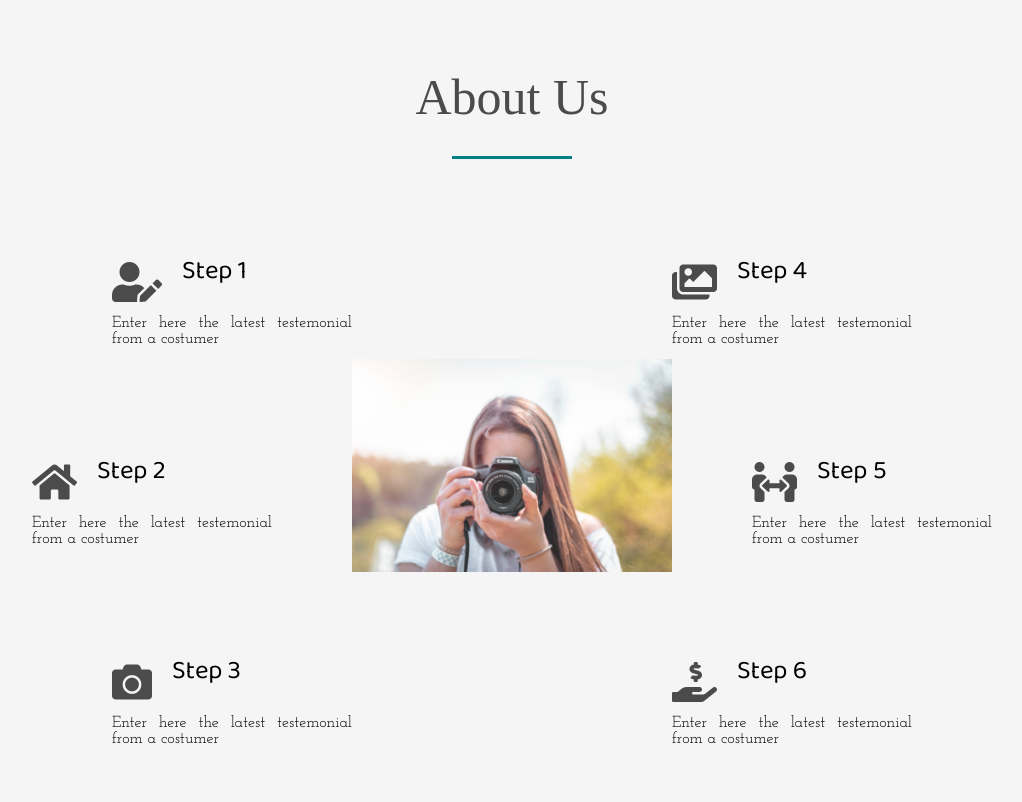
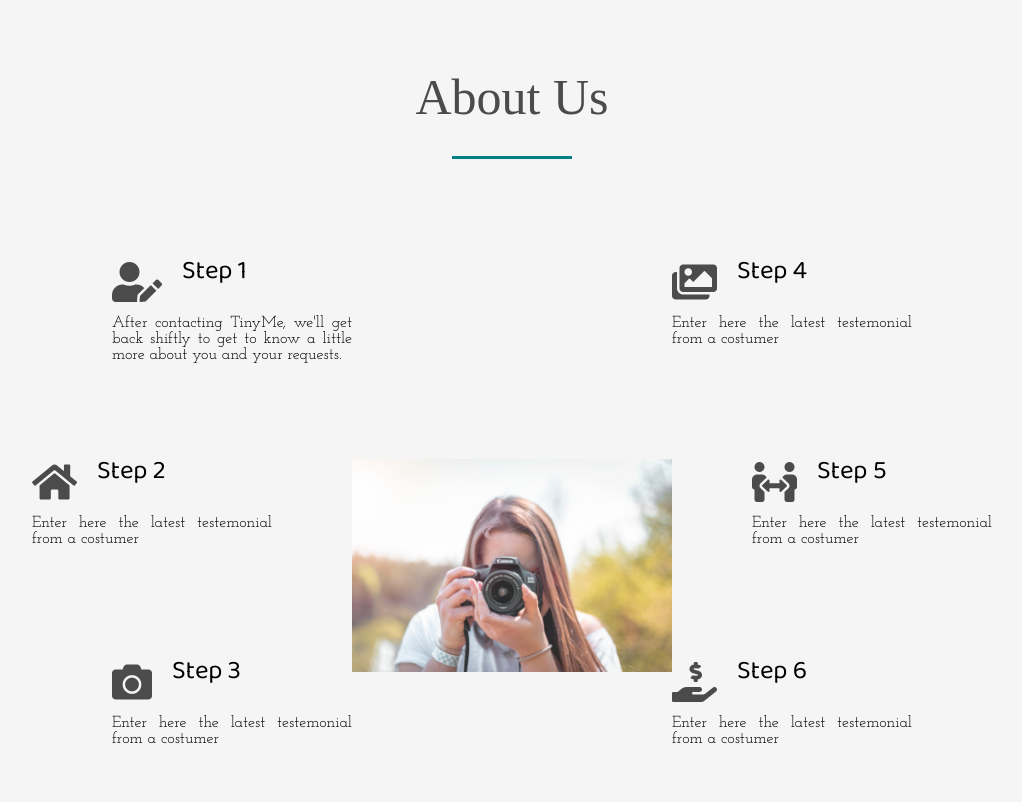
Before and after one commit to Netsujr/TinymeStudios, a plain HTML site: page index.html in a window 1280 px wide. Shown: the part 802-1604 px from the top of the page, without its empty margins (128-1150 px from the left). Drawn offline with Linux system fonts and the light colour scheme.

Commit message:
fixed picture, still not great

```diff
--- a/index.html
+++ b/index.html
@@ -66,7 +66,7 @@
                      <h3>Step 1</h3>
                     </div>
                     <p class="service-text">
-                        Enter here the latest testemonial from a costumer
+                        After contacting TinyMe, we'll get back shiftly to get to know a little more about you and your requests.
                     </p>
                  </div>
              <div class="service">
--- a/style.css
+++ b/style.css
@@ -361,7 +361,7 @@ html {
 
 .about-us-img-wrapper {
     grid-column: 7/11;
-    grid-row: 2/6;
+    grid-row: 3/6;
     width: 100%;
 }
 
```
